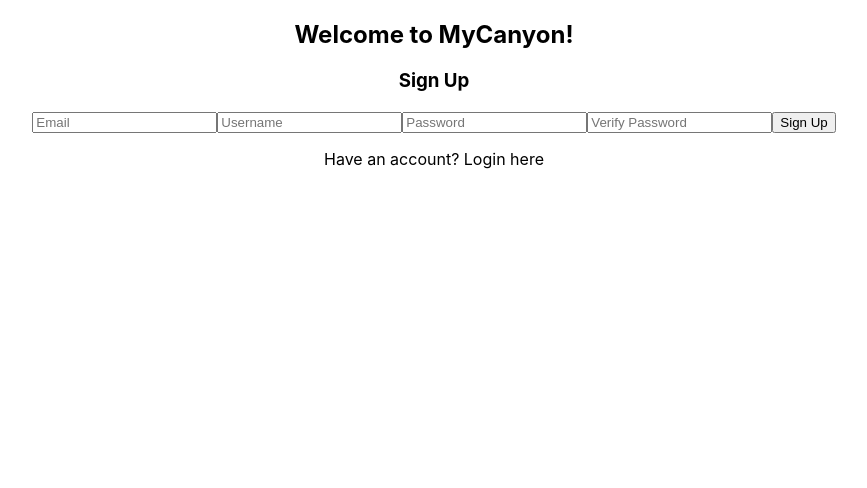
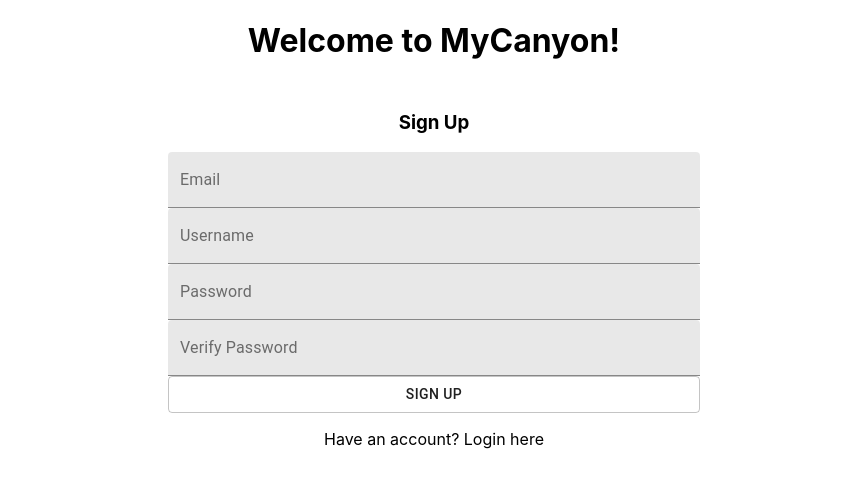
Before and after one commit to dansilvaUT/my-canyon, a React (Create React App) app: page / in a window 1280 px wide. Both pictures are taken after a click on the element "Sign up here". Shown: the top 488 px of the page, without its empty margins (206-1073 px from the left). Built offline with nearby package versions, Linux system fonts and the light colour scheme; what redux-promise-middleware would draw is missing.

Commit message:
installed material ui and sass

```diff
--- a/package.json
+++ b/package.json
@@ -5,6 +5,7 @@
   "main": "server/index.js",
   "proxy": "http://localhost:3333",
   "dependencies": {
+    "@material-ui/core": "^4.11.3",
     "@testing-library/jest-dom": "^5.11.9",
     "@testing-library/react": "^11.2.3",
     "@testing-library/user-event": "^12.6.2",
@@ -15,8 +16,8 @@
     "express": "^4.17.1",
     "express-session": "^1.17.1",
     "massive": "^6.6.4",
+    "node-sass": "^5.0.0",
     "react": "^17.0.1",
-    "react-bootstrap": "^1.4.3",
     "react-dom": "^17.0.1",
     "react-redux": "^7.2.2",
     "react-router-dom": "^5.2.0",
--- a/src/App.css
+++ /dev/null
@@ -1,38 +0,0 @@
-.App {
-  text-align: center;
-}
-
-.App-logo {
-  height: 40vmin;
-  pointer-events: none;
-}
-
-@media (prefers-reduced-motion: no-preference) {
-  .App-logo {
-    animation: App-logo-spin infinite 20s linear;
-  }
-}
-
-.App-header {
-  background-color: #282c34;
-  min-height: 100vh;
-  display: flex;
-  flex-direction: column;
-  align-items: center;
-  justify-content: center;
-  font-size: calc(10px + 2vmin);
-  color: white;
-}
-
-.App-link {
-  color: #61dafb;
-}
-
-@keyframes App-logo-spin {
-  from {
-    transform: rotate(0deg);
-  }
-  to {
-    transform: rotate(360deg);
-  }
-}
--- a/src/App.js
+++ b/src/App.js
@@ -1,4 +1,4 @@
-import './App.css';
+import './_App.scss';
 import routes from './routes';
 function App() {
   return (
--- a/src/Components/Canyons/Canyons.js
+++ b/src/Components/Canyons/Canyons.js
@@ -14,7 +14,6 @@
 
     render() {
         const { canyons } = this.props;
-        console.log(canyons)
         return (
             <>
                 <Header />
--- a/src/Components/Login/Login.js
+++ b/src/Components/Login/Login.js
@@ -2,6 +2,10 @@
 import axios from 'axios';
 import { connect } from 'react-redux';
 import { getUser } from '../../redux/reducers/userReducer';
+import Container from '@material-ui/core/Container';
+import TextField from '@material-ui/core/TextField';
+import Button from '@material-ui/core/Button';
+import './login.scss';
 
 class Login extends Component {
     constructor() {
@@ -46,57 +50,69 @@
     }
 
     render() {
+        console.log(this.state.username)
         return (
-            <section>
-                <h1>Welcome to MyCanyon!</h1>
-                <section>
+            <Container maxWidth='sm'>
+                <h1 className='heading login-heading'>Welcome to MyCanyon!</h1>
+                <section className='login'>
                     {this.state.registerView
                         ? (
                             <>
                                 <h3>Sign Up</h3>
-                                <input
+                                <TextField
                                     value={this.state.email}
                                     name='email'
-                                    placeholder='Email'
+                                    label='Email'
                                     onChange={e => this.handleInputChange(e)}
+                                    variant='filled'
                                 />
                             </>
                         )
                         : <h3>Login</h3>}
-                    <input
+                    {/* <input
                         value={this.state.username}
                         name='username'
                         placeholder='Username'
-                        onChange={e => this.handleInputChange(e)} />
-                    <input
+                        onChange={e => this.handleInputChange(e)} /> */}
+                    <TextField
+                        value={this.state.username}
+                        label='Username'
+                        name='username'
+                        onChange={e => this.handleInputChange(e)}
+                        variant="filled"
+
+                    />
+                    <TextField
                         value={this.state.password}
                         name='password'
-                        placeholder='Password'
+                        label='Password'
                         type='password'
                         onChange={e => this.handleInputChange(e)}
+                        variant='filled'
                     />
                     {this.state.registerView
                         ? (
                             <>
-                                <input
+                                <TextField
                                     value={this.state.verPassword}
                                     name='verPassword'
-                                    placeholder='Verify Password'
+                                    label='Verify Password'
                                     type='password'
                                     onChange={e => this.handleInputChange(e)}
+                                    variant='filled'
                                 />
-                                <button onClick={()=>this.hanldeSignUp()}>Sign Up</button>
+                                <Button className='btn sign-up-btn' variant="outlined" onClick={() => this.hanldeSignUp()}>Sign Up</Button>
                                 <p>Have an account? <span onClick={() => this.toggleView()}>Login here</span></p>
                             </>
                         )
                         : (
                             <>
-                                <button onClick={() => this.handleLogin()}>Login</button>
+                                <Button className='btn login-btn' variant="outlined" onClick={() => this.handleLogin()}>Login</Button>
                                 <p>Don't have an account? <span onClick={() => this.toggleView()}>Sign up here</span></p>
                             </>
                         )}
                 </section>
-            </section>
+            </Container>
 
         );
     }
--- /dev/null
+++ b/src/Components/Login/login.scss
@@ -0,0 +1,7 @@
+
+.login {
+    display: flex;
+    flex-direction: column;
+    justify-content: center;
+    padding: 10px;
+}
--- /dev/null
+++ b/src/_App.scss
@@ -0,0 +1,3 @@
+.App {
+  text-align: center;
+}
```
Also changed, not shown: 2 other files (tests, documents, lock files or other folders).
